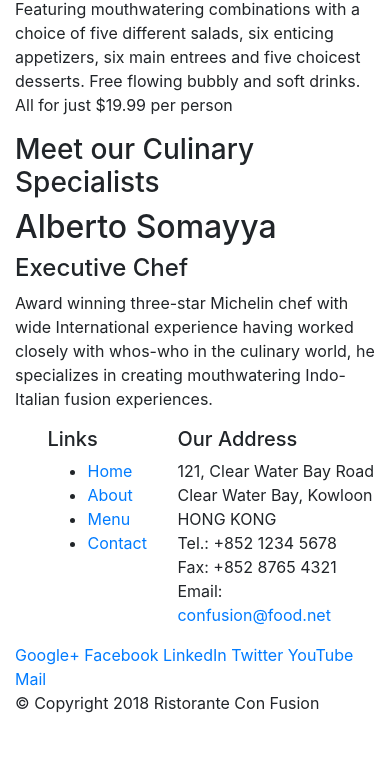
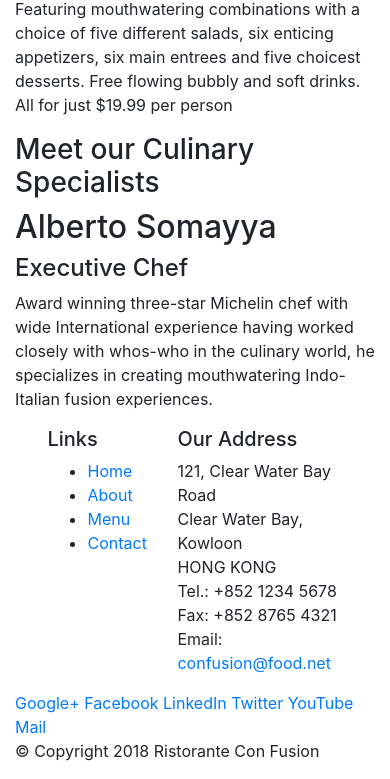
Before and after one commit to Ritwik783/Bootstrap, a website: page index.html in a window 390 px wide. Shown: the part 661-1440 px from the top of the page. Before the commit the page ends 1392 px from the top, so only its background shows below. Drawn offline with nearby package versions, Linux system fonts and the light colour scheme.

Commit message:
bootstrap exercise part-1

```diff
--- a/index.html
+++ b/index.html
@@ -72,7 +72,7 @@
                         <li><a href="#">Contact</a></li>
                     </ul>
                 </div>
-                <div class="col-7 col-sm-4">
+                <div class="col-6 col-sm-4">
                     <h5>Our Address</h5>
                     <address>
 		              121, Clear Water Bay Road<br>
@@ -83,8 +83,8 @@
 		              Email: <a href="mailto:confusion@food.net">confusion@food.net</a>
 		           </address>
                 </div>
-                <div>
-                    <div class="col-12 col-sm-3">
+                <div class="col-12 col-sm-3">
+                    <div>
                         <a href="http://google.com/+">Google+</a>
                         <a href="http://www.facebook.com/profile.php?id=">Facebook</a>
                         <a href="http://www.linkedin.com/in/">LinkedIn</a>
```
